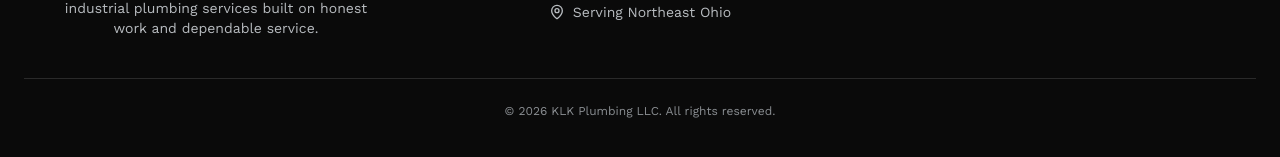
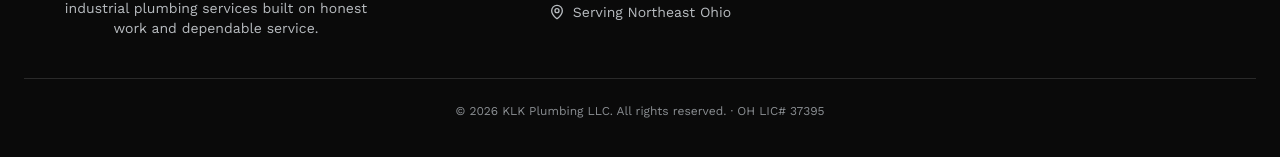
Before and after one commit to sabrinalzbh/klk-plumbing-site, a Next.js app: page / in a window 1280 px wide. Shown: the part 2387-2544 px from the top of the page. Built offline with nearby package versions, Linux system fonts and the light colour scheme.

Commit message:
Add OH license number to footer
Displays "OH LIC# 37395" alongside the copyright line in the shared
Footer component, so it appears on every page site-wide.

```diff
--- a/components/Footer.tsx
+++ b/components/Footer.tsx
@@ -11,6 +11,7 @@
 const PHONE_HREF = "tel:+12165550142";
 const EMAIL = "info@klkplumbing.com";
 const SERVICE_AREA = "Northeast Ohio";
+const LICENSE_NUMBER = "OH LIC# 37395";
 
 export default function Footer() {
   const year = new Date().getFullYear();
@@ -84,7 +85,8 @@
         </div>
 
         <div className="mt-10 border-t border-border pt-6 text-center text-xs text-accent-dark">
-          &copy; {year} KLK Plumbing LLC. All rights reserved.
+          &copy; {year} KLK Plumbing LLC. All rights reserved. &middot;{" "}
+          {LICENSE_NUMBER}
         </div>
       </div>
     </footer>
```
